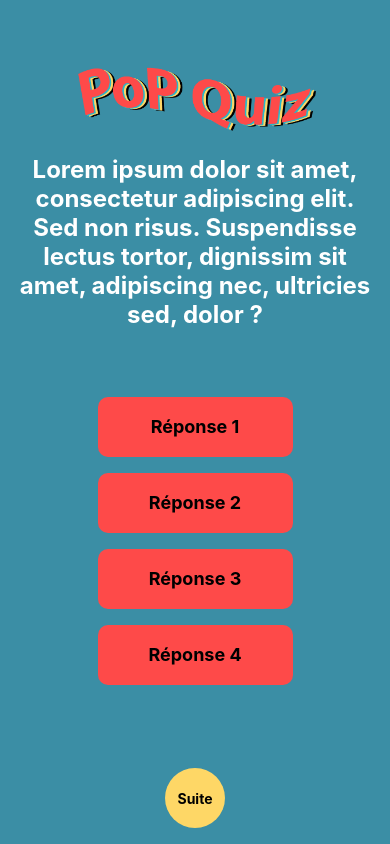
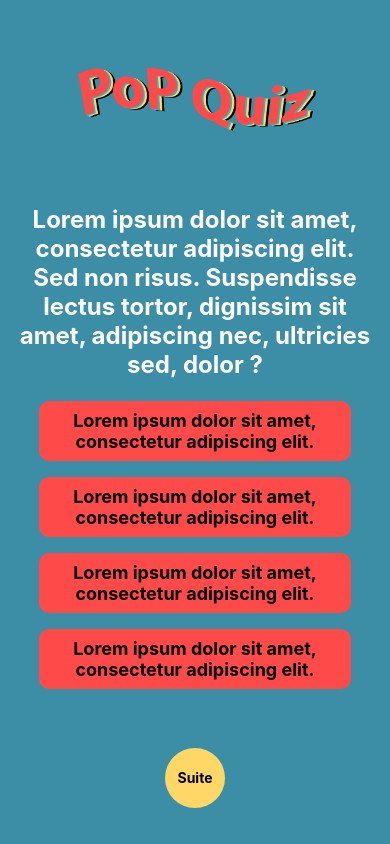
Before and after one commit to JulienIzz/pop-quizz, a React Native app: screen /Game in a window 390 px wide. Built offline with nearby package versions, Linux system fonts and the light colour scheme.

Commit message:
New component button large + refacto size round button

```diff
--- /dev/null
+++ b/src/LargeButton.jsx
@@ -0,0 +1,33 @@
+import { TouchableOpacity, Text } from "react-native";
+
+export const LargeButton = ({ theme, text, pressFunction, colorType }) => {
+  var ButtonBackgrounColor = theme[colorType];
+  return (
+    <TouchableOpacity
+      style={{
+        margin: 8,
+        height: 60,
+        width: "80%",
+        maxWidth: 500,
+        minWidth: 50,
+        elevation: 8,
+        backgroundColor: ButtonBackgrounColor,
+        borderRadius: 10,
+        paddingVertical: 10,
+        paddingHorizontal: 12,
+        justifyContent: "center",
+      }}
+      onPress={pressFunction}
+    >
+      <Text
+        style={{
+          textAlign: "center",
+          fontWeight: "bold",
+          fontSize: 18,
+        }}
+      >
+        {text}
+      </Text>
+    </TouchableOpacity>
+  );
+};
--- a/src/pages/GamePage.jsx
+++ b/src/pages/GamePage.jsx
@@ -1,10 +1,10 @@
 import { View, Text } from "react-native";
 import React from "react";
-import { MediumButton } from "../MediumButton";
 import { SmallRoundButton } from "../SmallRoundButton";
 import { useContext, useState } from "react";
 import { ThemeContext } from "../Contexts/ThemeContext";
 import { HeaderApp } from "../HeaderApp";
+import { LargeButton } from "../LargeButton";
 
 export const GamePage = () => {
   const { theme, setTheme } = useContext(ThemeContext);
@@ -19,6 +19,7 @@ export const GamePage = () => {
       <View
         style={{
           alignItems: "center",
+          marginTop: 50,
         }}
       >
         <Text
@@ -42,16 +43,32 @@ export const GamePage = () => {
           flex: 1,
         }}
       >
-        <MediumButton theme={theme} colorType="primary" text="Réponse 1" />
-        <MediumButton theme={theme} colorType="primary" text="Réponse 2" />
-        <MediumButton theme={theme} colorType="primary" text="Réponse 3" />
-        <MediumButton theme={theme} colorType="primary" text="Réponse 4" />
+        <LargeButton
+          theme={theme}
+          colorType="primary"
+          text="Lorem ipsum dolor sit amet, consectetur adipiscing elit."
+        />
+        <LargeButton
+          theme={theme}
+          colorType="primary"
+          text="Lorem ipsum dolor sit amet, consectetur adipiscing elit."
+        />
+        <LargeButton
+          theme={theme}
+          colorType="primary"
+          text="Lorem ipsum dolor sit amet, consectetur adipiscing elit."
+        />
+        <LargeButton
+          theme={theme}
+          colorType="primary"
+          text="Lorem ipsum dolor sit amet, consectetur adipiscing elit."
+        />
       </View>
       <View
         style={{
           justifyContent: "center",
           alignItems: "center",
-          marginVertical: 8,
+          flex: 0.4,
         }}
       >
         <SmallRoundButton theme={theme} colorType="tertiary" text="Suite" />
```
